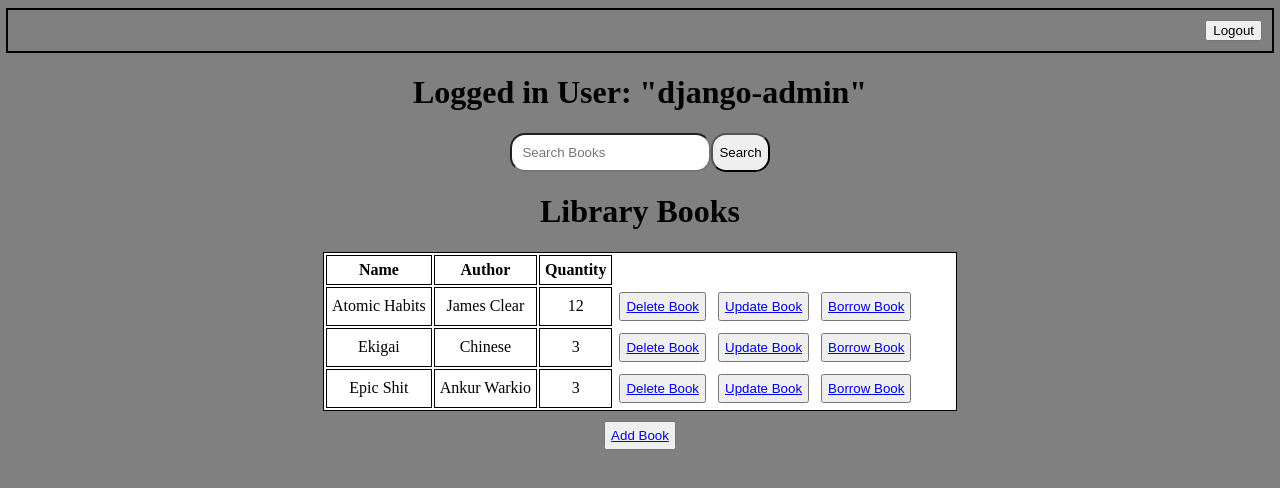
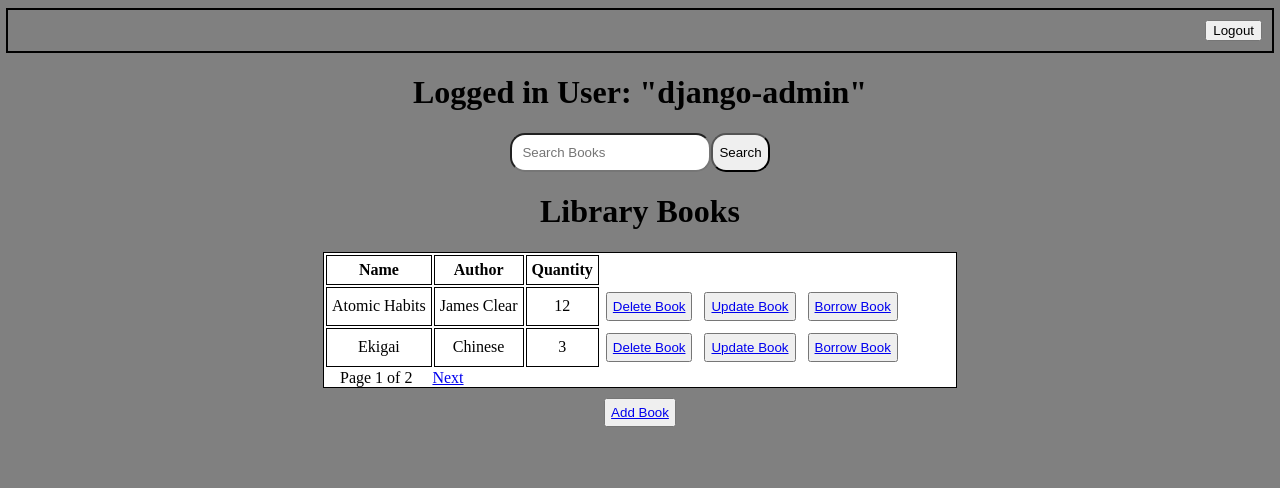
Before and after one commit to Hassaan-Hussain/Library-Management-System, a Django app: page / in a window 1280 px wide. Shown: the top 488 px of the page. Run offline with Django 5.2, Linux system fonts and the light colour scheme; a user stored in the database is signed in; data comes from the database, SQL or seed files in the repository; both versions use the stored data as it was after the commit.

Commit message:
Books Display Pagination Feature

```diff
--- a/apps/Books/admin.py
+++ b/apps/Books/admin.py
@@ -4,8 +4,7 @@ from .models import Books, BorrowedBook
 # Register your models here.
 
 class BorrowedBookAdmin(admin.ModelAdmin):
-    list_display = ['id', 'user', 'book', 'no_of_books', 'fee', 'return_date', 'borrowed_date',]
-
+    list_display = ['id', 'user', 'book', 'no_of_books', 'fee', 'return_date', 'borrowed_date', 'borrow_book_status']
     list_display_links = ['user']
 
 
--- a/apps/Books/models.py
+++ b/apps/Books/models.py
@@ -59,6 +59,13 @@ class BorrowedBook(models.Model):
                     raise ValidationError('Return Date cannot be more than 30 days')
 
     @property
+    def borrow_book_status(self):
+        if self.is_returned:
+            return True
+
+        return False
+
+    @property
     def days_remaining(self):
         if not self.return_date:
             return None
--- a/apps/Books/templates/Books/books_display.html
+++ b/apps/Books/templates/Books/books_display.html
@@ -58,7 +58,28 @@
                     </tr>
                 {% endfor %}
             </table>
+            {% if books.has_other_pages %}
+                <div>
+                    {% if books.has_previous %}
+                        <a href="?page={{ books.previous_page_number }}">
+                            Previous
+                        </a>
+                    {% endif %}
+
+                    <span style='padding: 1rem;'>
+                        Page {{ books.number }} of {{ books.paginator.num_pages }}
+                    </span>
+
+                    {% if books.has_next %}
+                        <a href="?page={{ books.next_page_number }}">
+                            Next
+                        </a>
+                    {% endif %}
+                </div>
+            {% endif %}
         </div>
+
+
         {% if perms.Books.add_books %}
             <div>
                 <button style='cursor: pointer; padding: 5px; margin-top: 10px;'><a href="{% url "add_book" %}">Add Book</a></button>
--- a/apps/Books/views.py
+++ b/apps/Books/views.py
@@ -7,6 +7,7 @@ from django.contrib.auth.models import User
 from django.db.models import Q
 from django.db import transaction
 from django.utils import timezone
+from django.core.paginator import Paginator
 
 
 # Books Display View
@@ -14,6 +15,11 @@ from django.utils import timezone
 @login_required(login_url='login')
 def book_display_view(request):
     books = Books.objects.all()
+
+    paginator = Paginator(books, 2)
+    page_number = request.GET.get('page')
+    books_page = paginator.get_page(page_number)
+
     borrowed_books = BorrowedBook.objects.filter(
         user=request.user,
         is_returned=False,
@@ -37,7 +43,7 @@ def book_display_view(request):
         request,
         'Books/books_display.html',
         {
-            'books': books,
+            'books': books_page,
             'borrowed_books': borrowed_books,
             'borrowed_books_history': borrowed_books_history,
             'borrowed_books_ids': borrowed_books_ids,
--- a/text.txt
+++ b/text.txt
@@ -1,10 +1,4 @@
-Role-based access: admin vs user
-Search and filter
-Borrow history
-Fine calculation based on due date
-Return date validation
 Sort by book name/author
-Pagination
 Email notifications
 Admin dashboard
 Unit tests for borrowing and returning logic
```
Also changed, not shown: db.sqlite3.
